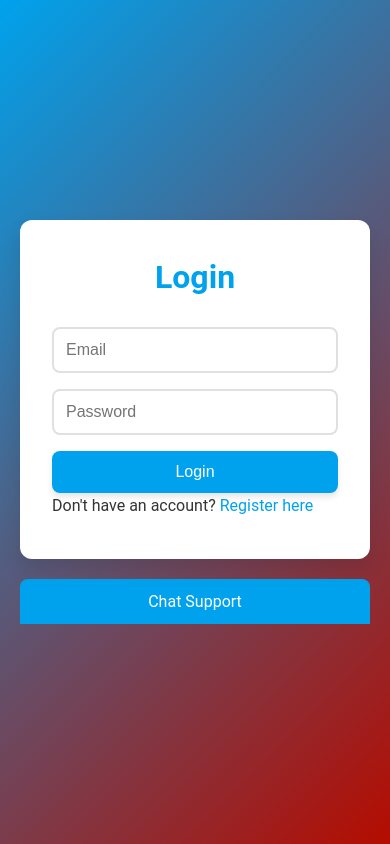
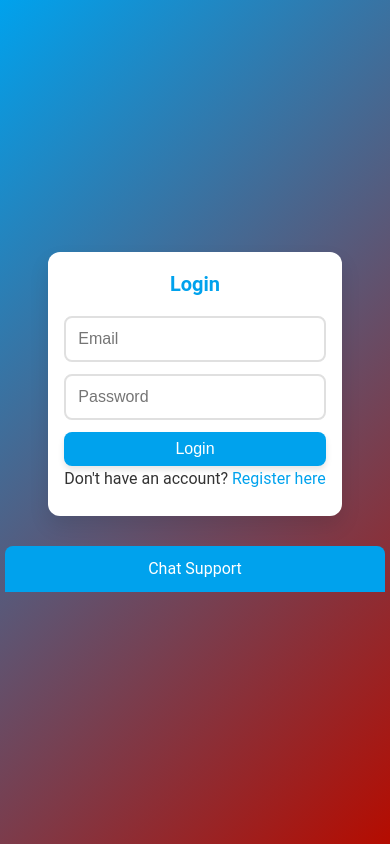
Before and after one commit to Pushkaltoocool/NAISC, a plain HTML site: page index.html in a window 390 px wide. Drawn offline with Linux system fonts and the light colour scheme; grey boxes are pictures that could not be loaded.

Commit message:
optimize for mobile experience

```diff
--- a/styles.css
+++ b/styles.css
@@ -32,17 +32,19 @@ body {
   width: 100%;
   max-width: 1200px;
   display: flex;
-  justify-content: space-between;
+  flex-direction: column; /* Stack pages vertically on smaller screens */
+  gap: 20px; /* Add spacing between elements */
 }
 
 .container {
   flex: 1;
   max-width: 400px;
+  margin: 0 auto; /* Center container horizontally */
 }
 
 .page {
   background-color: var(--card-background);
-  padding: 2rem;
+  padding: 1.5rem; /* Reduced padding for smaller screens */
   border-radius: 12px;
   box-shadow: 0 10px 20px rgba(0, 0, 0, 0.1);
   transition: all 0.3s ease;
@@ -59,8 +61,8 @@ body {
 }
 
 h1 {
-  font-size: 2rem;
-  margin-bottom: 1.5rem;
+  font-size: 1.75rem; /* Reduced font size for smaller screens */
+  margin-bottom: 1rem;
   color: var(--primary-color);
   text-align: center;
 }
@@ -152,6 +154,7 @@ a:hover {
   background-color: #e0e0e0;
 }
 
+/* Chatbot Styles */
 #chatbot-container {
   position: fixed;
   right: 20px;
@@ -185,18 +188,20 @@ a:hover {
   border: none;
   border-radius: 0 0 8px 8px;
   box-shadow: 0 4px 6px rgba(0, 0, 0, 0.1);
-
-
-
 }
 
+/* Responsive Design */
 @media (max-width: 768px) {
-  #app {
-    flex-direction: column;
+  body {
+    padding: 10px; /* Reduce padding for smaller screens */
   }
 
-  .container {
-    max-width: 100%;
+  h1 {
+    font-size: 1.5rem; /* Further reduce font size */
+  }
+
+  .page {
+    padding: 1rem; /* Reduce padding further */
   }
 
   #chatbot-container {
@@ -204,12 +209,40 @@ a:hover {
     width: 100%;
     margin-top: 20px;
   }
+
+  #chatbot-container .chatbot-toggle {
+    border-radius: 8px 8px 0 0;
+    text-align: center;
+  }
+
+  #chatbot-container .chatbot-frame.open {
+    height: 350px; /* Adjust chatbot height for smaller screens */
+  }
 }
 
-
+@media (max-width: 480px) {
+  body {
+    padding: 5px; /* Minimal padding for very small screens */
   }
 
-  input[type="file"] {
-    padding: 5px;
-    margin: 10px 0;
+  h1 {
+    font-size: 1.25rem; /* Smallest font size */
   }
+
+  form {
+    gap: 0.75rem; /* Reduce spacing between form elements */
+  }
+
+  button {
+    padding: 0.5rem; /* Reduce button padding */
+  }
+
+  #chatbot-container {
+    width: 100%;
+    margin-top: 10px;
+  }
+
+  #chatbot-container .chatbot-frame.open {
+    height: 300px; /* Further adjust chatbot height */
+  }
+}
```
